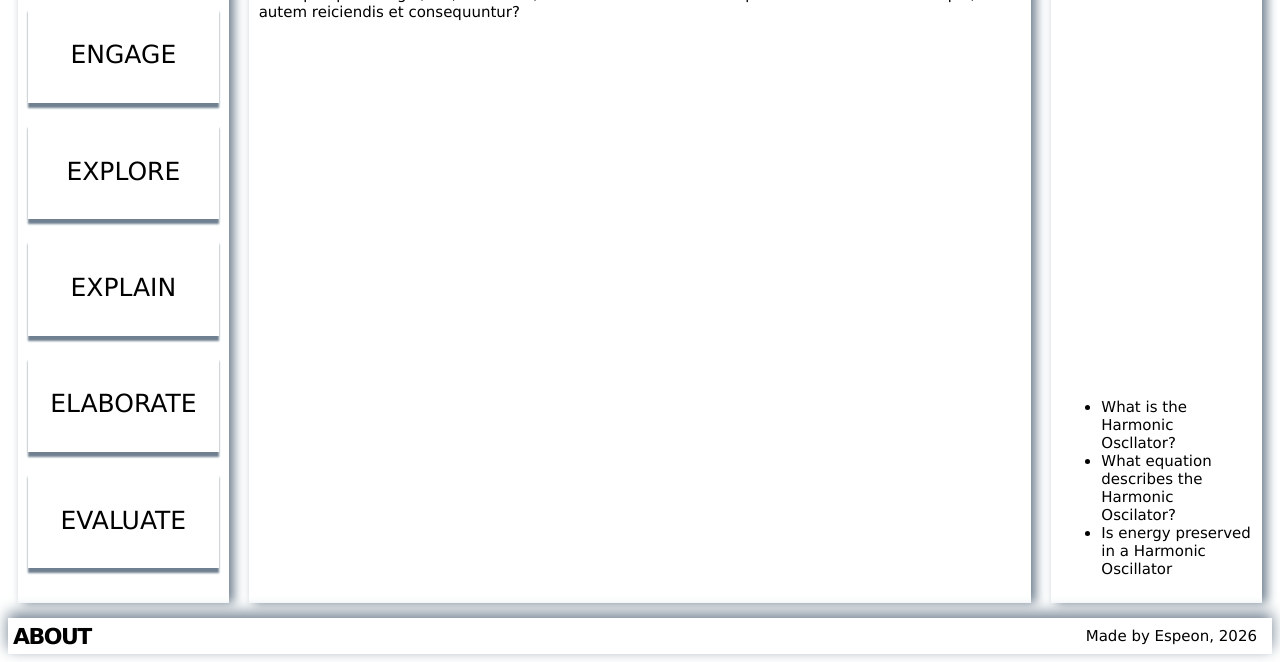
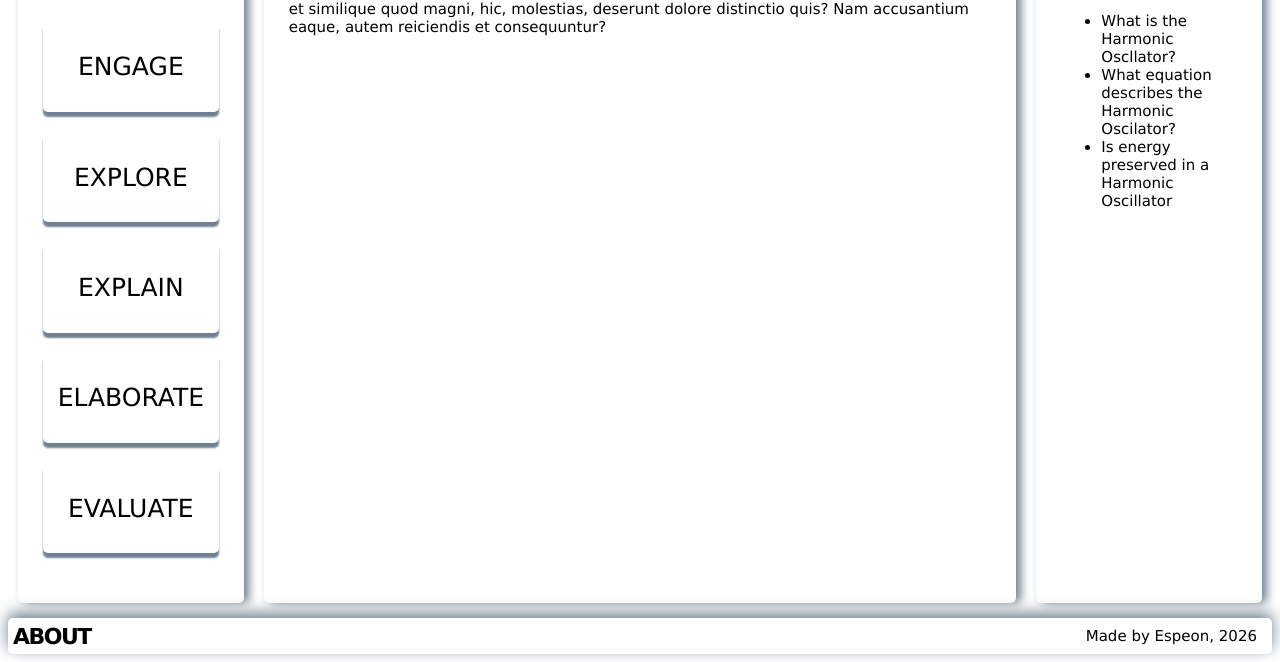
Before and after one commit to Espeon-o-Megas/lessonpackproto, a plain HTML site: page index.html in a window 1280 px wide. Shown: the part 154-816 px from the top of the page. Drawn offline with Linux system fonts and the light colour scheme.

```diff
--- a/style.css
+++ b/style.css
@@ -11,6 +11,7 @@
     justify-content:space-between;
     padding: 5px;
     align-items:center;
+    border-radius: 5px;
 }
 .header {
     box-shadow:0px 5px 15px slategray;
@@ -51,7 +52,9 @@
     margin:0px 10px;
     box-shadow:5px 0px 10px slategray;
     min-width:125px;
-    padding: 10px;
+    padding: 25px;
+    border-radius: 5px;
+
 }
 .sidebar, .corner {
     flex:1;
@@ -83,9 +86,11 @@
     font-size: 25px;
     box-shadow:0px 5px 2px slategray;
     margin:10px 0px;
+    border-radius: 5px;
+
 }
 .title {
-    flex: 1;
+    flex: 0;
     width:100%;
     text-align: center;
     font-weight: bold;
```
Also changed, not shown: 1 other file.
